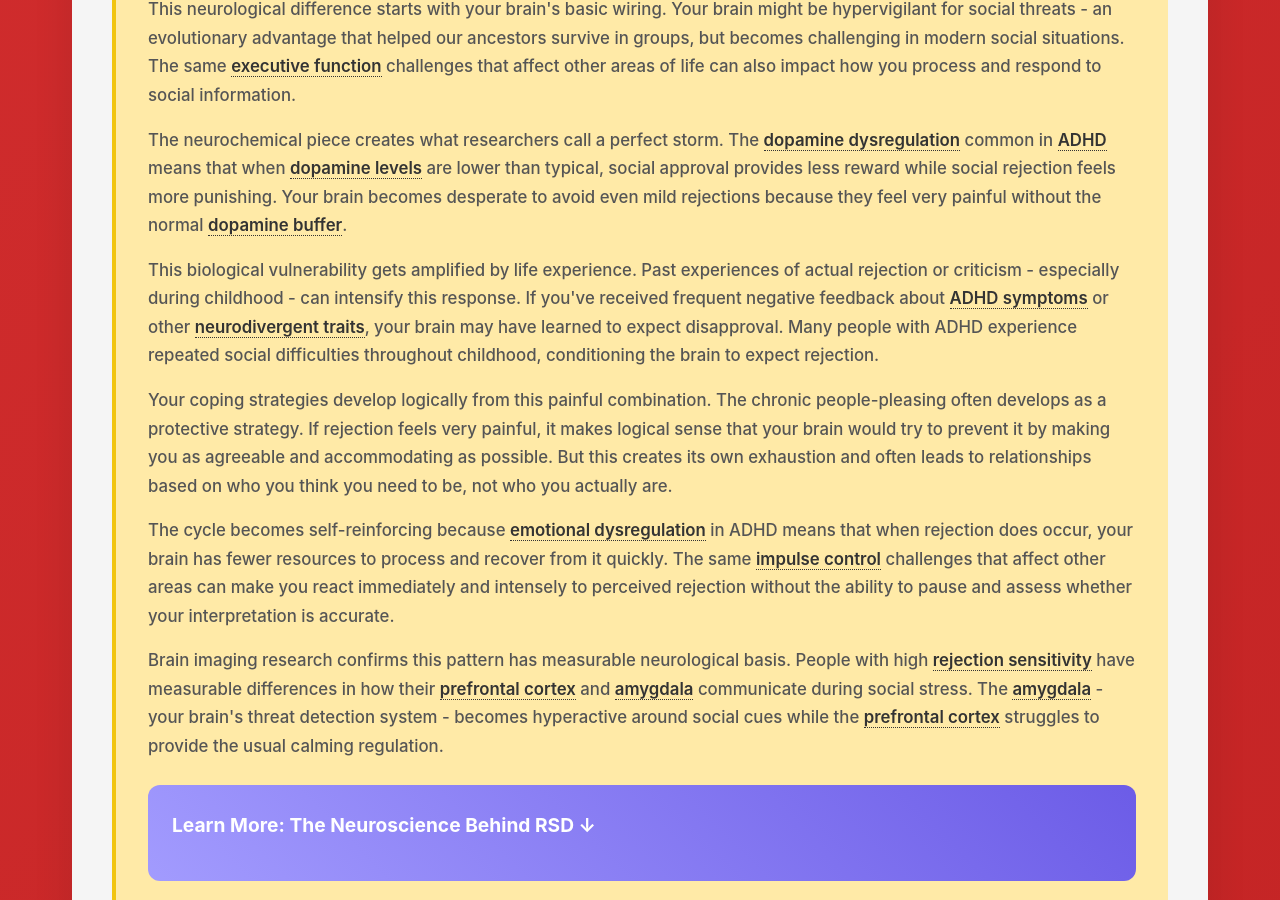
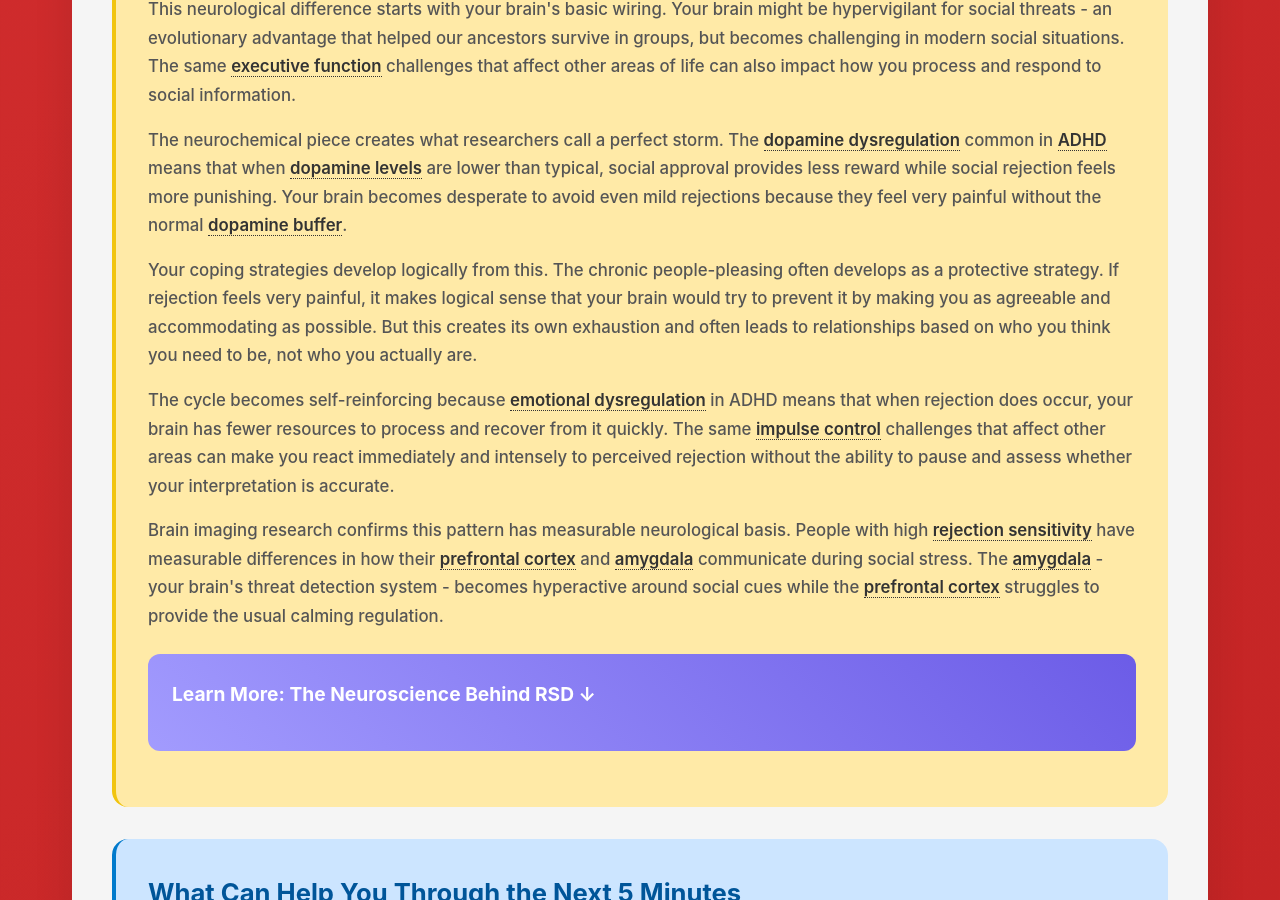
Before and after one commit to neurodivergent-survival-guide/neurodivergent-survival-guide, a Jekyll site: the page built from struggles/rejection-sensitive-dysphoria.html, in a window 1280 px wide and 900 px high, scrolled down 1692 px. Built offline with Jekyll 4.4.1, drawn with Linux system fonts in a browser that asks for light colours.

Commit message:
Update rejection-sensitive-dysphoria.html

```diff
--- a/struggles/rejection-sensitive-dysphoria.html
+++ b/struggles/rejection-sensitive-dysphoria.html
@@ -46,9 +46,7 @@ search_terms: ["so sensitive", "always sorry", "overthinking", "rejection hurts"
 
             <p>The neurochemical piece creates what researchers call a perfect storm. The <a class="jargon">dopamine dysregulation<span class="tooltip">Imbalanced dopamine activity that affects emotional stability and social reward processing</span></a> common in <a class="jargon">ADHD<span class="tooltip">Attention Deficit Hyperactivity Disorder - a neurodevelopmental condition affecting attention, impulse control, and activity levels</span></a> means that when <a class="jargon">dopamine levels<span class="tooltip">Amounts of the neurotransmitter that helps regulate reward, motivation, and emotional balance</span></a> are lower than typical, social approval provides less reward while social rejection feels more punishing. Your brain becomes desperate to avoid even mild rejections because they feel very painful without the normal <a class="jargon">dopamine buffer<span class="tooltip">The neurochemical cushion that helps most people handle social disappointment without intense pain</span></a>.</p>
 
-            <p>This biological vulnerability gets amplified by life experience. Past experiences of actual rejection or criticism - especially during childhood - can intensify this response. If you've received frequent negative feedback about <a class="jargon">ADHD symptoms<span class="tooltip">Behaviors like hyperactivity, inattention, or impulsivity that are part of having an ADHD brain</span></a> or other <a class="jargon">neurodivergent traits<span class="tooltip">Characteristics associated with neurological differences like stimming, intense interests, or processing differences</span></a>, your brain may have learned to expect disapproval. Many people with ADHD experience repeated social difficulties throughout childhood, conditioning the brain to expect rejection.</p>
-
-            <p>Your coping strategies develop logically from this painful combination. The chronic people-pleasing often develops as a protective strategy. If rejection feels very painful, it makes logical sense that your brain would try to prevent it by making you as agreeable and accommodating as possible. But this creates its own exhaustion and often leads to relationships based on who you think you need to be, not who you actually are.</p>
+            <p>Your coping strategies develop logically from this. The chronic people-pleasing often develops as a protective strategy. If rejection feels very painful, it makes logical sense that your brain would try to prevent it by making you as agreeable and accommodating as possible. But this creates its own exhaustion and often leads to relationships based on who you think you need to be, not who you actually are.</p>
 
             <p>The cycle becomes self-reinforcing because <a class="jargon">emotional dysregulation<span class="tooltip">Difficulty managing the intensity and duration of emotional responses</span></a> in ADHD means that when rejection does occur, your brain has fewer resources to process and recover from it quickly. The same <a class="jargon">impulse control<span class="tooltip">The ability to pause and think before reacting emotionally or behaviorally</span></a> challenges that affect other areas can make you react immediately and intensely to perceived rejection without the ability to pause and assess whether your interpretation is accurate.</p>
 
```
